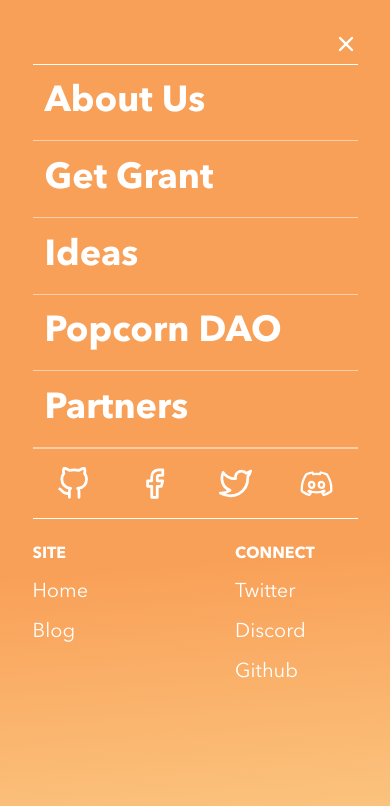
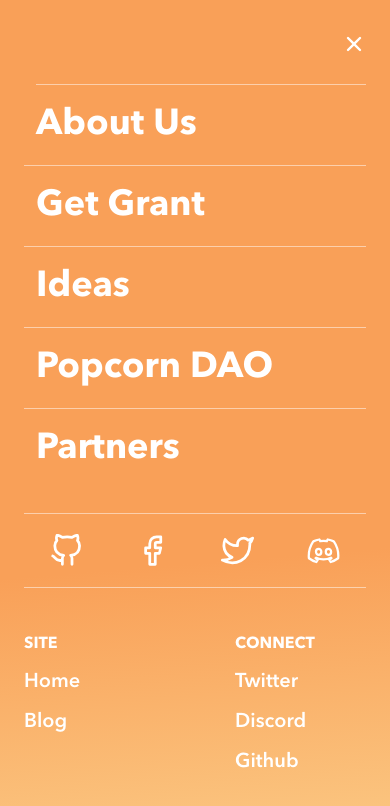
Before and after one commit to popcorndao/popcorn-foundation, a Next.js app: page / in a window 390 px wide. Both pictures are taken after a click on the icon 345 px from the left and 44 px from the top of the page. Shown: the top 806 px of the page. Built offline with nearby package versions, Linux system fonts and the light colour scheme.

Commit message:
updated styling in mobile menu

```diff
--- a/components/MobileExpandableMenu.tsx
+++ b/components/MobileExpandableMenu.tsx
@@ -1,7 +1,8 @@
-import { XIcon } from "@heroicons/react/solid";
 import Link from "next/link";
+import { useRouter } from "next/router";
 import React from "react";
 import { Facebook, GitHub, Twitter } from "react-feather";
+import { XIcon } from "@heroicons/react/solid";
 
 interface MobileExpandableMenuProps {
   toggleMenuVisible: (boolean) => void;
@@ -10,10 +11,12 @@ interface MobileExpandableMenuProps {
 export const MobileExpandableMenu: React.FC<MobileExpandableMenuProps> = ({
   toggleMenuVisible,
 }) => {
+  const router = useRouter();
+
   return (
-    <div className="absolute z-10 w-full overflow-y-auto ">
-      <div className="relative w-full h-screen mobile-menu-bg transition-opacity duration-1000 ease-in-out">
-        <div className="w-10/12 mx-auto ">
+    <div className="fixed h-full overflow-y-scroll z-10 nav-width mobile-menu-bg">
+      <div className="relative w-full min-h-screen h-full transition-opacity duration-1000 ease-in-out ">
+        <div className="w-screen px-6 mx-auto nav-animation">
         <div className="grid justify-items-stretch">
             <XIcon
               onClick={() => toggleMenuVisible(false)}
@@ -21,89 +24,75 @@ export const MobileExpandableMenu: React.FC<MobileExpandableMenuProps> = ({
               style={{ width: 24, height: 24 }}
             />
           </div>
-          <div className="w-full bg-white " style={{ height: 0.32 }}></div>
+          <div className="pt-5 flex flex-col divide-y divide-white divide-opacity-50">
             <Link href="/about" passHref>
               <a>
                 <h1
-                className="ml-3 text-4xl font-bold text-white hover:text-gray-700 font-landing"
-                style={{ marginTop: 18, marginBottom: 18 }}
+                  className={`${
+                    router.pathname === "/about"
+                      ? "text-gray-700"
+                      : "text-white"
+                  } ml-3 text-4xl font-bold hover:text-gray-700 font-landing py-5 border-t border-white border-opacity-50`}
                 >
                   About Us
                 </h1>
               </a>
             </Link>
-          <div
-            className="w-full bg-white opacity-50"
-            style={{ height: 0.72 }}
-          ></div>
-
             <Link href="/grants" passHref>
               <a>
                 <h1
-                className="ml-3 text-4xl font-bold text-white hover:text-gray-700 font-landing"
-                style={{ marginTop: 18, marginBottom: 18 }}
+                  className={`${
+                    router.pathname === "/grants"
+                      ? "text-gray-700"
+                      : "text-white"
+                  } ml-3 text-4xl font-bold hover:text-gray-700 font-landing py-5`}
                 >
                   Get Grant
                 </h1>
               </a>
             </Link>
-          <div
-            className="w-full bg-white opacity-50"
-            style={{ height: 0.72 }}
-          ></div>
-
             <Link href="/ideas" passHref>
               <a>
                 <h1
-                className="ml-3 text-4xl font-bold text-white hover:text-gray-700 font-landing"
-                style={{ marginTop: 18, marginBottom: 18 }}
+                  className={`${
+                    router.pathname === "/ideas"
+                      ? "text-gray-700"
+                      : "text-white"
+                  } ml-3 text-4xl font-bold hover:text-gray-700 font-landing py-5`}
                 >
                   Ideas
                 </h1>
               </a>
             </Link>
-          <div
-            className="w-full bg-white opacity-50"
-            style={{ height: 0.72 }}
-          ></div>
             <Link href="/popcorndao" passHref>
               <a>
                 <h1
-                className="ml-3 text-4xl font-bold text-white hover:text-gray-700 font-landing"
-                style={{ marginTop: 18, marginBottom: 18 }}
+                  className={`${
+                    router.pathname === "/popcorndao"
+                      ? "text-gray-700"
+                      : "text-white"
+                  } ml-3 text-4xl font-bold hover:text-gray-700 font-landing py-5`}
                 >
                   Popcorn DAO
                 </h1>
               </a>
             </Link>
-          <div
-            className="w-full bg-white opacity-50"
-            style={{ height: 0.72 }}
-          ></div>
-
             <Link href="/partners" passHref>
               <a>
                 <h1
-                className="ml-3 text-4xl font-bold text-white hover:text-gray-700 font-landing"
-                style={{ marginTop: 18, marginBottom: 18 }}
+                  className={`${
+                    router.pathname === "/partners"
+                      ? "text-gray-700"
+                      : "text-white"
+                  } ml-3 text-4xl font-bold hover:text-gray-700 font-landing py-5`}
                 >
                   Partners
                 </h1>
               </a>
             </Link>
-          <div
-            className="w-full bg-white opacity-50"
-            style={{ height: 0.72 }}
-          ></div>
+          </div>
 
-          <div
-            className="w-full bg-white opacity-50"
-            style={{ height: 0.72 }}
-          ></div>
-          <div
-            className="w-full grid grid-cols-4 my-5 mx-auto justify-items-center"
-            style={{ marginTop: 18, marginBottom: 18 }}
-          >
+          <div className="grid w-full grid-cols-4 mx-auto py-5 justify-items-center border-t border-b border-white border-opacity-50 mt-6 mb-5">
             <div>
               <Link href="https://github.com/popcorndao" passHref>
                 <GitHub
@@ -133,59 +122,53 @@ export const MobileExpandableMenu: React.FC<MobileExpandableMenuProps> = ({
                 <img
                   src="/images/discord-white-thick.svg"
                   alt="discord"
-                  className=" text-white cursor-pointer discord"
+                  className="text-white cursor-pointer discord"
                   style={{ width: 33, height: 33 }}
                 ></img>
               </Link>
             </div>
           </div>
-          <div className="w-full bg-white" style={{ height: 0.72 }}></div>
-          <div className="flex flex-row justify-evenly py-6">
-            <div className="flex flex-col space-y-3 w-1/2">
-              <p className="font-bold uppercase text-base font-landing text-white">
-                Site
-              </p>
+          <div className="flex flex-row py-6 justify-evenly">
+            <div className="flex flex-col w-1/2 space-y-3">
+              <p className="text-base text-white uppercase font-bold">Site</p>
               <Link href="/" passHref>
-                <a className="text-xl text-white font-thin">Home</a>
+                <a className="text-xl text-white font-medium">Home</a>
               </Link>
               <Link href="https://medium.com/popcorndao" passHref>
-                <a className="text-xl text-white font-thin" target="_window">
+                <a className="text-xl text-white font-medium" target="_window">
                   Blog
                 </a>
               </Link>
             </div>
-            <div className="ml-20 flex flex-col space-y-3 w-1/2">
-              <p className="font-bold uppercase text-base font-landing text-white">
+            <div className="flex flex-col w-1/2 ml-20 space-y-3">
+              <p className="text-base text-white uppercase font-bold">
                 Connect
               </p>
               <Link href="https://twitter.com/Popcorn_DAO" passHref>
-                <a className="text-xl text-white font-thin" target="_window">
+                <a className="text-xl text-white font-medium" target="_window">
                   Twitter
                 </a>
               </Link>
               <Link href="https://discord.gg/w9zeRTSZsq" passHref>
-                <a className="text-xl text-white font-thin" target="_window">
+                <a className="text-xl text-white font-medium" target="_window">
                   Discord
                 </a>
               </Link>
               <Link href="https://github.com/popcorndao" passHref>
-                <a className="text-xl text-white font-thin" target="_window">
+                <a className="text-xl text-white font-medium" target="_window">
                   Github
                 </a>
               </Link>
             </div>
           </div>
-          <div
-            className="flex flex-col space-y-3 mt-10"
-            style={{ paddingBottom: 100 }}
-          >
-            {/* <p className="font-bold uppercase text-base font-landing text-white">
+          {/* <div className="flex flex-col mt-10 space-y-3" style={{paddingBottom: 100}}>
+            <p className="text-base font-bold text-white uppercase font-landing">
               Documentation
             </p>
             <Link href="/" passHref>
               <a className="text-xl text-white text-semibold">Gitbook</a>
-            </Link> */}
-          </div>
+            </Link>
+          </div> */}
         </div>
       </div>
     </div>
```
Lines whose indentation alone changed are shown as unchanged.
